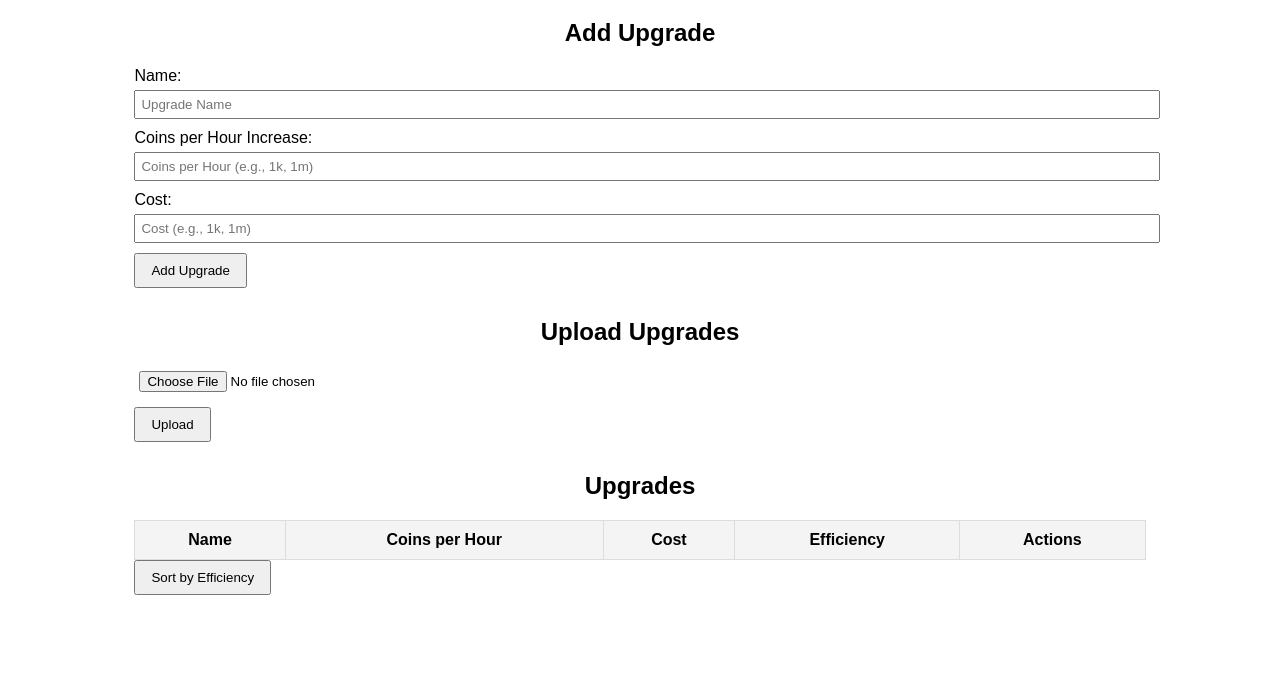
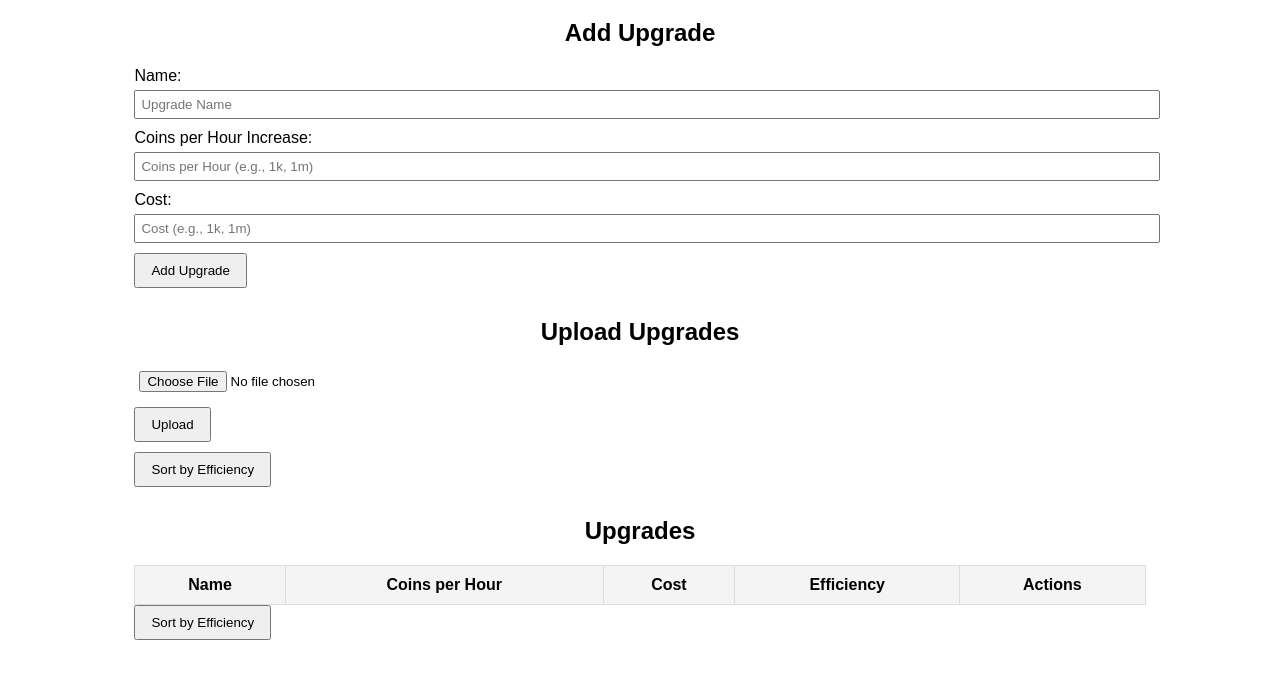
Before and after one commit to ashu-agrawal1/Best-upgrade, a plain HTML site: page index.html in a window 1280 px wide. Shown: the part 61-740 px from the top of the page. Drawn offline with Linux system fonts and the light colour scheme.

Commit message:
Update index.html

```diff
--- a/index.html
+++ b/index.html
@@ -25,7 +25,7 @@
             <input type="file" id="file-input">
             <button onclick="uploadUpgrades()">Upload</button>
         </div>
-
+        <button onclick="sortUpgrades()">Sort by Efficiency</button>
         <div id="upgrades-list">
             <h2>Upgrades</h2>
             <table>
```
